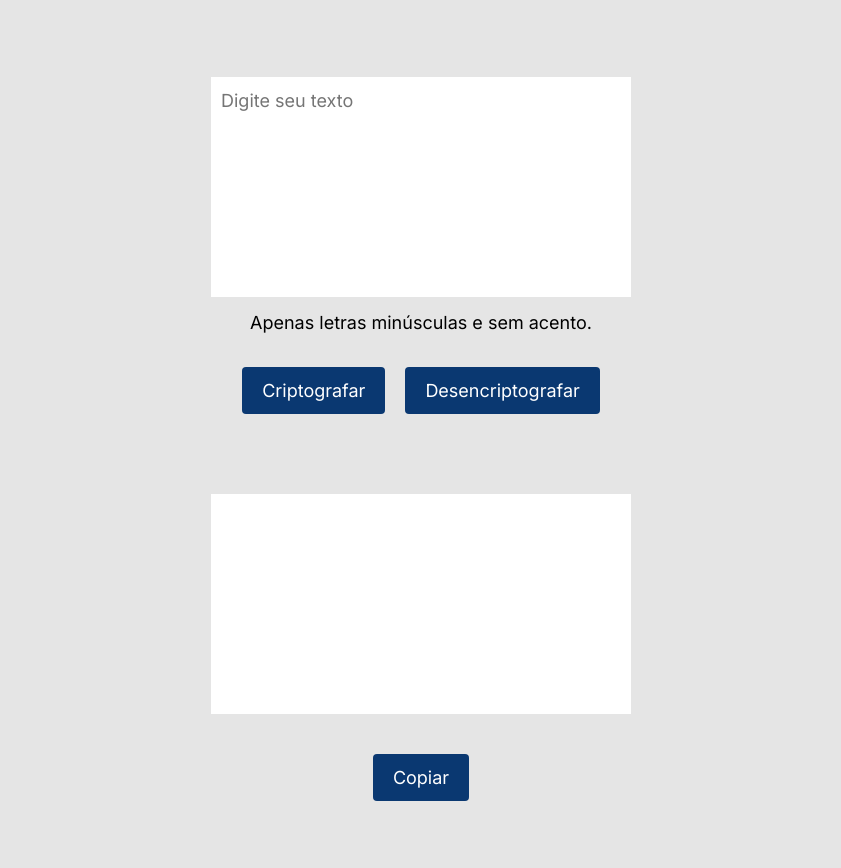
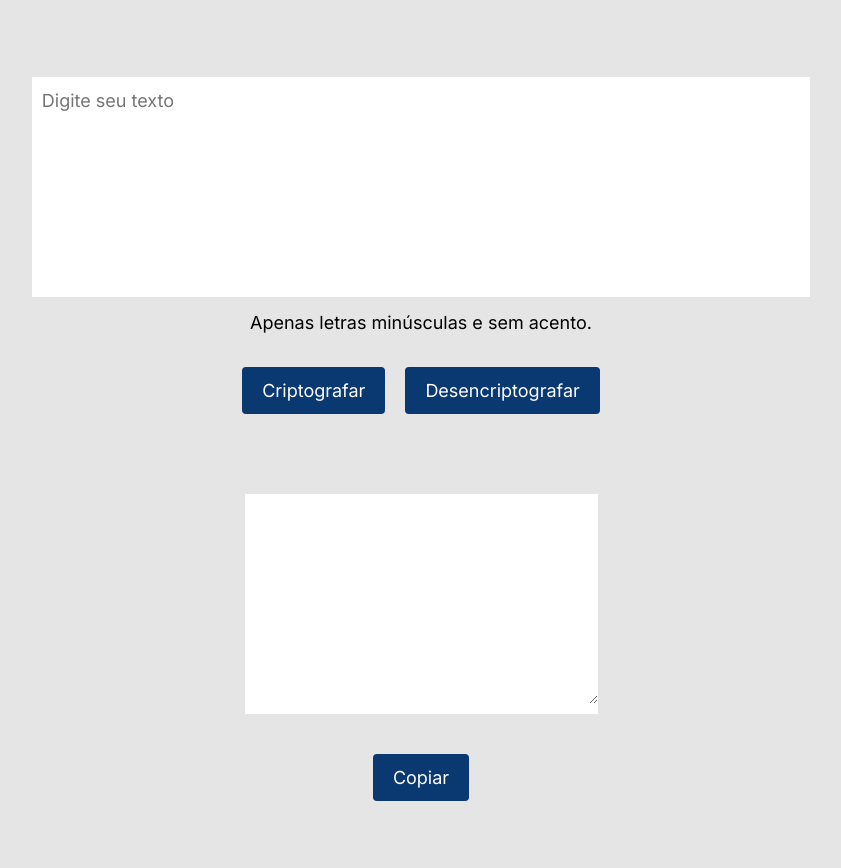
Before and after one commit to leohpsouza/Decodificador-de-texto, a plain HTML site: page index.html in a window 1280 px wide. Shown: the part 107-975 px from the top of the page, without its empty margins (219-1060 px from the left). Drawn offline with Linux system fonts and the light colour scheme.

Commit message:
Update style.css

```diff
--- a/style.css
+++ b/style.css
@@ -76,15 +76,15 @@ header h1 {
 }
 
 .mensagem {
-    width: 80%;
+    width: 100%;
+    padding: 10px;
+    font-size: 16px;
+    line-height: 24px;
+    border: none;
+    border-radius: 5px;
+    margin-top: 10px;
     height: 200px;
-    margin: 60px auto 0;
-    padding: 10px;
-    font-size: 18px;
-    resize: none;
-    border: none;
-    outline: none;
-    background-color: white;
+    background: white;
 }
 
 .btn-copiar {
@@ -137,16 +137,25 @@ footer {
     color: #0A3871;
 }
 
-/* Estilos padrão para telas grandes */
-.text-area {
-    width: 400px;
-    height: 200px;
-}
+/* Layout responsivo para diferentes tamanhos de tela */
 
-/* Estilos para telas menores */
-@media (max-width: 768px) {
+/* Estilo para telas menores que 600px */
+@media screen and (max-width: 600px) {
     .text-area {
       width: 90%;
-      height: 150px;
     }
   }
+
+  /* Estilo para telas maiores que 600px e menores que 900px */
+  @media screen and (min-width: 600px) and (max-width: 900px) {
+    .text-area {
+      width: 80%;
+    }
+  }
+
+  /* Estilo para telas maiores que 900px */
+  @media screen and (min-width: 900px) {
+    .text-area {
+      width: 60%;
+    }
+  }
```
